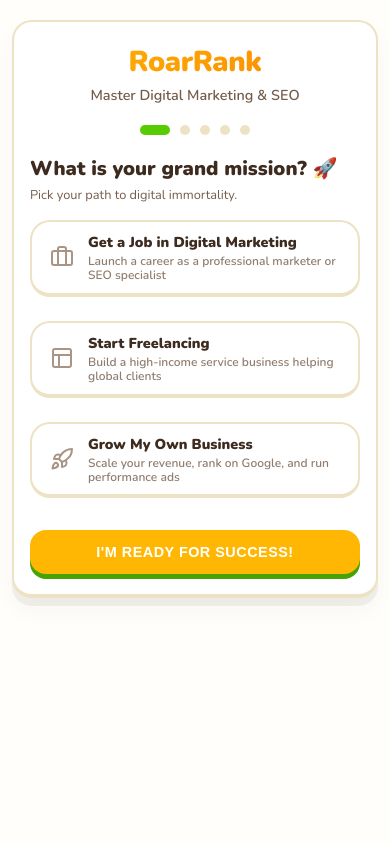
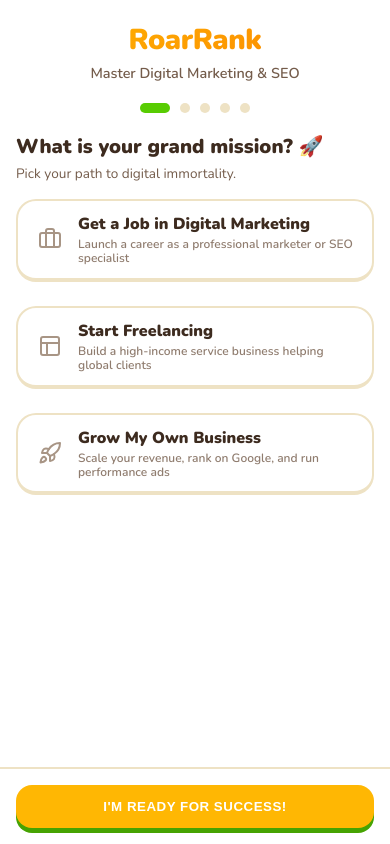
Before and after one commit to manojcx-max/seolingo, a Next.js app: page /onboarding in a window 390 px wide. Built offline with nearby package versions, Linux system fonts and the light colour scheme.

Commit message:
Onboarding: implemented sticky action buttons and scrollable content for better mobile accessibility

```diff
--- a/src/app/globals.css
+++ b/src/app/globals.css
@@ -2444,6 +2444,7 @@
   padding: 24px 16px;
   background: var(--bg);
   overflow-x: hidden;
+  position: relative;
 }
 
 .ob-card {
@@ -2456,19 +2457,29 @@
   padding: 32px;
   box-shadow: var(--shadow-md);
   position: relative;
+  display: flex;
+  flex-direction: column;
+}
+
+.ob-footer {
+  margin-top: auto;
+  padding-top: 24px;
+  display: flex;
+  gap: 12px;
 }
 
 @media (max-width: 480px) {
   .ob-shell {
     justify-content: flex-start;
-    padding: 12px;
-    padding-top: 20px;
+    padding: 0;
   }
 
   .ob-card {
-    padding: 20px 16px;
-    border-radius: 20px;
-    border-bottom-width: 4px;
+    height: 100dvh;
+    border-radius: 0;
+    border: none;
+    padding: 20px 16px env(safe-area-inset-bottom);
+    max-width: 100%;
   }
 
   .ob-card h2 {
@@ -2477,13 +2488,31 @@
   }
 
   .ob-card p {
-    font-size: 0.8rem !important;
+    font-size: 0.85rem !important;
     margin-bottom: 16px !important;
   }
 
+  .ob-footer {
+    position: fixed;
+    bottom: 0;
+    left: 0;
+    right: 0;
+    padding: 16px;
+    background: var(--bg-card);
+    border-top: 2px solid var(--border);
+    z-index: 100;
+  }
+
+  .ob-content-scroll {
+    overflow-y: auto;
+    flex: 1;
+    padding-bottom: 120px;
+    /* Space for sticky footer */
+    -webkit-overflow-scrolling: touch;
+  }
+
   .goal-card {
-    padding: 10px 14px !important;
-    gap: 10px !important;
+    padding: 12px 16px !important;
     border-bottom-width: 4px !important;
   }
 
@@ -2498,7 +2527,7 @@
   }
 
   .goal-card-title {
-    font-size: 0.9rem !important;
+    font-size: 1rem !important;
   }
 
   .goal-card-sub {
@@ -2516,8 +2545,7 @@
   }
 
   .btn-premium {
-    padding: 14px !important;
-    font-size: 0.9rem !important;
+    width: 100%;
   }
 
   .ob-card>div:first-child {
--- a/src/app/onboarding/page.tsx
+++ b/src/app/onboarding/page.tsx
@@ -75,45 +75,47 @@
 
                 {/* ── Step 1: Goal ── */}
                 {step === 1 && (
-                    <div className="anim-fadein">
-                        <h2 style={{ marginBottom: 6, fontSize: '1.5rem', fontWeight: 900 }}>What is your grand mission? 🚀</h2>
-                        <p style={{ color: "var(--text-secondary)", fontSize: "0.95rem", marginBottom: 20, fontWeight: 500 }}>Pick your path to digital immortality.</p>
+                    <div className="ob-content-scroll anim-fadein">
+                        <h2 style={{ fontWeight: 900 }}>What is your grand mission? 🚀</h2>
+                        <p style={{ color: "var(--text-secondary)", fontWeight: 500 }}>Pick your path to digital immortality.</p>
                         <div className="goal-list-wrap" style={{ display: 'flex', flexDirection: 'column', gap: 16 }}>
                             {GOALS.map(g => (
                                 <div key={g.id} className={`goal-card card-gamified${goal === g.id ? " selected" : ""}`} onClick={() => setGoalLocal(g.id)} style={{ borderBottomWidth: goal === g.id ? 8 : 4 }}>
                                     <div className="goal-card-icon" style={{ color: goal === g.id ? 'var(--primary)' : 'var(--text-muted)' }}>{g.icon}</div>
                                     <div style={{ flex: 1 }}>
-                                        <div className="goal-card-title" style={{ fontSize: '1.05rem', fontWeight: 950 }}>{g.title}</div>
-                                        <div className="goal-card-sub" style={{ fontSize: '0.85rem', fontWeight: 600, opacity: 0.8 }}>{g.sub}</div>
+                                        <div className="goal-card-title" style={{ fontWeight: 950 }}>{g.title}</div>
+                                        <div className="goal-card-sub" style={{ fontWeight: 600, opacity: 0.8 }}>{g.sub}</div>
                                     </div>
                                     {goal === g.id && <span style={{ color: 'var(--primary)', fontSize: '1.5rem', fontWeight: 950 }}>🐾</span>}
                                 </div>
                             ))}
                         </div>
-                        <button className="btn-premium" style={{ width: '100%', marginTop: 20 }} disabled={!goal} onClick={() => setStep(2)}>
-                            I'M READY FOR SUCCESS!
-                        </button>
+                        <div className="ob-footer">
+                            <button className="btn-premium" disabled={!goal} onClick={() => setStep(2)}>
+                                I'M READY FOR SUCCESS!
+                            </button>
+                        </div>
                     </div>
                 )}
 
                 {/* ── Step 2: Learning Style ── */}
                 {step === 2 && (
-                    <div className="anim-fadein">
-                        <h2 style={{ marginBottom: 6, fontSize: '1.5rem', fontWeight: 900 }}>Choose your training style 🧪</h2>
-                        <p style={{ color: "var(--text-secondary)", fontSize: "0.95rem", marginBottom: 20, fontWeight: 500 }}>How do you want us to deliver the knowledge?</p>
+                    <div className="ob-content-scroll anim-fadein">
+                        <h2 style={{ fontWeight: 900 }}>Choose your training style 🧪</h2>
+                        <p style={{ color: "var(--text-secondary)", fontWeight: 500 }}>How do you want us to deliver the knowledge?</p>
                         <div className="goal-list-wrap" style={{ display: 'flex', flexDirection: 'column', gap: 16 }}>
                             {STYLES.map(s => (
                                 <div key={s.id} className={`goal-card card-gamified${style === s.id ? " selected" : ""}`} onClick={() => setStyleLocal(s.id)} style={{ borderBottomWidth: style === s.id ? 8 : 4 }}>
                                     <div style={{ color: style === s.id ? 'var(--primary)' : 'var(--text-muted)' }}>{s.icon}</div>
                                     <div style={{ flex: 1 }}>
-                                        <div className="goal-card-title" style={{ fontSize: '1.05rem', fontWeight: 950 }}>{s.title}</div>
-                                        <div className="goal-card-sub" style={{ fontSize: '0.85rem', fontWeight: 600, opacity: 0.8 }}>{s.sub}</div>
+                                        <div className="goal-card-title" style={{ fontWeight: 950 }}>{s.title}</div>
+                                        <div className="goal-card-sub" style={{ fontWeight: 600, opacity: 0.8 }}>{s.sub}</div>
                                     </div>
                                     {style === s.id && <ChevronRight size={24} color="var(--primary)" />}
                                 </div>
                             ))}
                         </div>
-                        <div style={{ display: "flex", gap: 12, marginTop: 28 }}>
+                        <div className="ob-footer">
                             <button className="btn btn-ghost" onClick={() => setStep(1)} style={{ fontWeight: 800 }}>Back</button>
                             <button className="btn-premium" style={{ flex: 1 }} onClick={() => setStep(3)}>
                                 PERFECT STYLE!
@@ -124,9 +126,9 @@
 
                 {/* ── Step 3: Funny Username + Age ── */}
                 {step === 3 && (
-                    <div className="anim-fadein">
-                        <h2 style={{ marginBottom: 6, fontSize: '1.5rem', fontWeight: 900 }}>Who shall we address as "Le Legend"? 👑</h2>
-                        <p style={{ color: "var(--text-secondary)", fontSize: "0.9rem", marginBottom: 24, fontWeight: 500 }}>Give us your coolest username and your wisdom level (age).</p>
+                    <div className="ob-content-scroll anim-fadein">
+                        <h2 style={{ fontWeight: 900 }}>Who shall we address as "Le Legend"? 👑</h2>
+                        <p style={{ color: "var(--text-secondary)", fontWeight: 500 }}>Give us your coolest username and your wisdom level (age).</p>
 
                         <div style={{ marginBottom: 16 }}>
                             <label style={{ display: "block", fontWeight: 800, fontSize: "0.8rem", marginBottom: 8, textTransform: 'uppercase', color: 'var(--text-muted)' }}>The Legend's Name</label>
@@ -153,7 +155,7 @@
                             />
                         </div>
 
-                        <div style={{ display: "flex", gap: 12 }}>
+                        <div className="ob-footer">
                             <button className="btn btn-ghost" onClick={() => setStep(2)} style={{ fontWeight: 800 }}>Back</button>
                             <button className="btn-premium" style={{ flex: 1 }} disabled={!name.trim() || !age} onClick={() => setStep(4)}>
                                 NEXT LEVEL!
@@ -164,9 +166,9 @@
 
                 {/* ── Step 4: Profile Picture Upload ── */}
                 {step === 4 && (
-                    <div className="anim-fadein" style={{ textAlign: "center" }}>
-                        <h2 style={{ marginBottom: 6, fontSize: '1.5rem', fontWeight: 900 }}>Let's see that beautiful face! 📸</h2>
-                        <p style={{ color: "var(--text-secondary)", fontSize: "0.9rem", marginBottom: 32, fontWeight: 500 }}>Upload a picture or keep the mighty lion.</p>
+                    <div className="ob-content-scroll anim-fadein" style={{ textAlign: "center" }}>
+                        <h2 style={{ fontWeight: 900 }}>Let's see that beautiful face! 📸</h2>
+                        <p style={{ color: "var(--text-secondary)", fontWeight: 500 }}>Upload a picture or keep the mighty lion.</p>
 
                         <div style={{ display: 'flex', flexWrap: 'wrap', justifyContent: 'center', gap: 16, marginBottom: 20 }}>
                             <div
@@ -186,7 +188,7 @@
                             onChange={handleFileChange}
                         />
 
-                        <div style={{ display: "flex", gap: 12 }}>
+                        <div className="ob-footer">
                             <button className="btn btn-ghost" onClick={() => setStep(3)} style={{ fontWeight: 800 }}>Back</button>
                             <button className="btn-premium" style={{ flex: 1 }} onClick={() => setStep(5)}>
                                 LOOKS SHARP!
@@ -197,10 +199,10 @@
 
                 {/* ── Step 5: Final Motivation ── */}
                 {step === 5 && (
-                    <div className="anim-fadein" style={{ textAlign: "center" }}>
+                    <div className="ob-content-scroll anim-fadein" style={{ textAlign: "center" }}>
                         <div style={{ fontSize: "4rem", marginBottom: 16, animation: 'pop 0.5s ease' }}>{profileImg ? <div style={{ width: 80, height: 80, borderRadius: '50%', overflow: 'hidden', border: '4px solid var(--green)', margin: '0 auto' }}><img src={profileImg} style={{ width: '100%', height: '100%', objectFit: 'cover' }} /></div> : avatar}</div>
-                        <h2 style={{ fontSize: '1.5rem', fontWeight: 900 }}>"{randomQuote}"</h2>
-                        <p style={{ color: "var(--text-secondary)", fontSize: "0.85rem", margin: "8px 0 20px", fontWeight: 500 }}>
+                        <h2 style={{ fontWeight: 900 }}>"{randomQuote}"</h2>
+                        <p style={{ color: "var(--text-secondary)", fontWeight: 500 }}>
                             You're all set, {name}! Your human age of {age} is perfect for mastering marketing with your {style} style.
                         </p>
                         <div style={{ display: "flex", flexDirection: "column", gap: 8, marginBottom: 20 }}>
@@ -215,7 +217,7 @@
                                 </div>
                             ))}
                         </div>
-                        <div style={{ display: "flex", gap: 12 }}>
+                        <div className="ob-footer">
                             <button className="btn btn-ghost" onClick={() => setStep(4)} style={{ fontWeight: 800 }}>Back</button>
                             <button className="btn-premium" style={{ flex: 1 }} onClick={handleStart}>
                                 LET'S GOOOOO! 🚀
```
